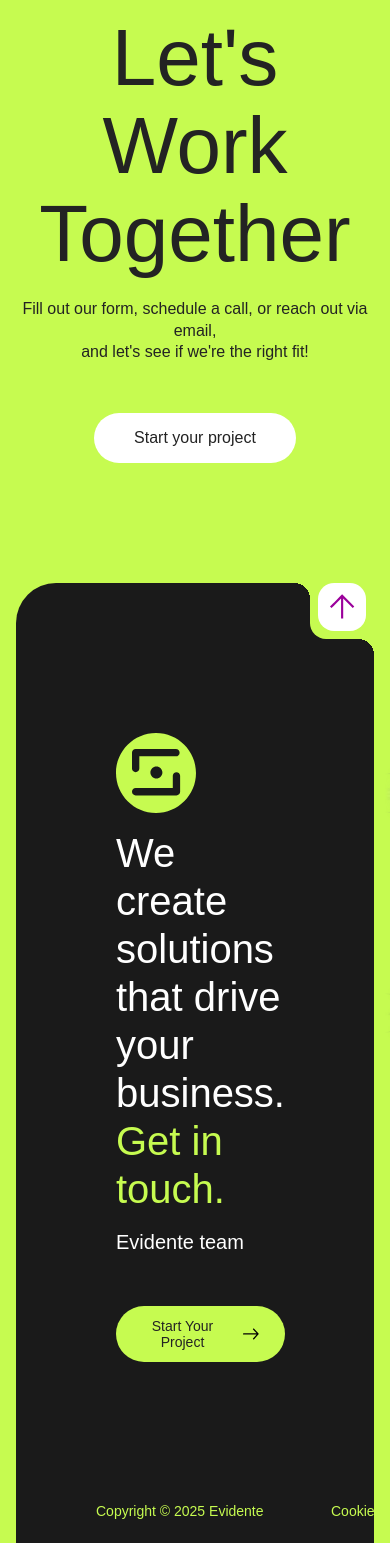
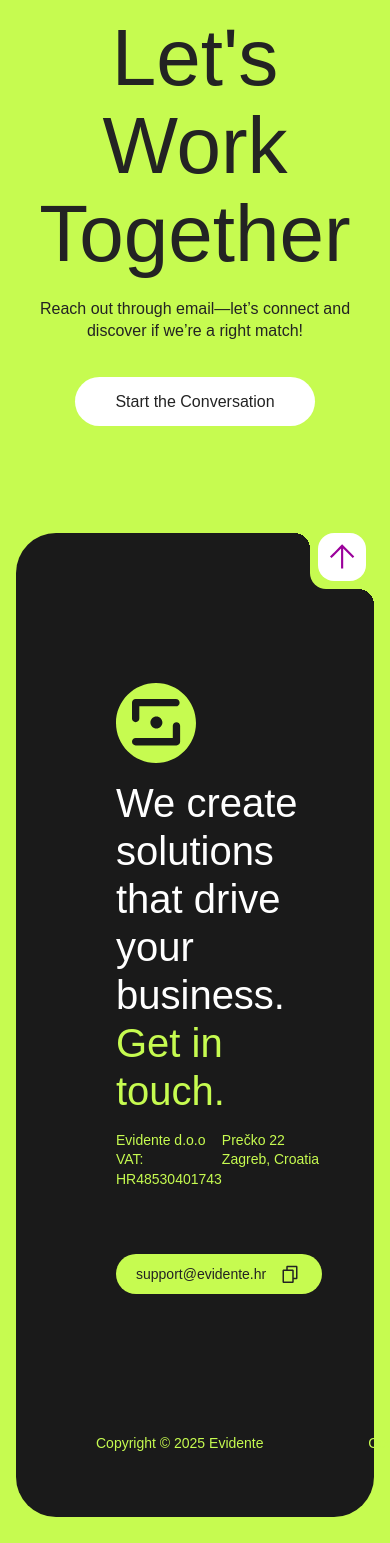
Before and after one commit to petar-simeta/evidente-website, a Next.js app: page / in a window 390 px wide. Shown: the part 5511-7054 px from the top of the page. Built offline with nearby package versions, Linux system fonts and the light colour scheme; a web font is replaced by a local one.

Commit message:
changes to footer before responsive

```diff
--- a/app/components/footer.tsx
+++ b/app/components/footer.tsx
@@ -5,8 +5,24 @@ import Image from 'next/image';
 import PartnerLogos from './partnerLogos';
 import Link from 'next/link';
 import { usePathname } from 'next/navigation';
+import React, { useState, useEffect } from 'react';
 
 export default function Footer() {
+  const [showCopiedTooltip, setShowCopiedTooltip] = useState(false);
+
+  const handleCopyEmail = () => {
+    navigator.clipboard.writeText('support@evidente.hr').then(() => {
+      setShowCopiedTooltip(true);
+    });
+  };
+
+  useEffect(() => {
+    if (showCopiedTooltip) {
+      const timer = setTimeout(() => setShowCopiedTooltip(false), 2000);
+      return () => clearTimeout(timer);
+    }
+  }, [showCopiedTooltip]);
+
   return (
     <div className={styles.footerFooter}>
       <div className={styles.bottomSection}>
@@ -25,8 +41,19 @@ export default function Footer() {
             <span>Get in touch.</span>
           </h4>
 
-          <p className={styles.teamName}>Evidente team</p>
-          <button className={styles.ctaButton}>Start Your Project</button>
+          <div className={styles.firmInfo}>
+            <span>Evidente d.o.o</span>
+            <span>Prečko 22</span>
+            <span>VAT: HR48530401743</span>
+            <span>Zagreb, Croatia</span>
+          </div>
+
+          <button className={styles.ctaButton} onClick={handleCopyEmail}>
+            support@evidente.hr
+            {showCopiedTooltip && (
+              <div className={styles.copyTooltip}>Copied to clipboard!</div>
+            )}
+          </button>
         </div>
 
         <div className={styles.clientLogos}>
--- a/app/components/footerSection.tsx
+++ b/app/components/footerSection.tsx
@@ -13,12 +13,16 @@ export default function FooterSection() {
           <h2>Let's Work Together</h2>
 
           <p className={styles.subtext}>
-            Fill out our form, schedule a call, or reach out via email,
-            <br />
-            and let's see if we're the right fit!
+            Reach out through email—let’s connect and discover if we’re a right
+            match!
           </p>
 
-          <button className={styles.ctaButton}>Start your project</button>
+          <a
+            href='mailto:email@example.com?subject=I%27m%20interested%20in%20working%20with%20you&body=Dear%20Evidente%2C%20my%20name%20is'
+            className={styles.ctaButton}
+          >
+            Start the Conversation
+          </a>
         </div>
       </div>
 
--- a/app/page.module.scss
+++ b/app/page.module.scss
@@ -1126,9 +1126,14 @@ footer.footer {
         }
       }
 
-      .teamName {
-        font-size: 20px;
-        margin-bottom: 50px;
+      .firmInfo {
+        display: grid;
+        grid-template-columns: 1fr 1fr;
+        color: var(--green-color);
+        font-size: 14px;
+        line-height: 1.4;
+        font-weight: 400;
+        margin-bottom: 64px;
       }
 
       .ctaButton {
@@ -1147,23 +1152,29 @@ footer.footer {
         &:after {
           content: '';
           position: absolute;
-          width: 18px;
-          height: 12px;
-          background-image: url('/arrow-right.svg');
+          width: 24px;
+          height: 24px;
+          background-image: url('/copy.svg');
           background-repeat: no-repeat;
           background-position: center;
           background-size: contain;
-          right: 25px;
+          right: 20px;
           top: 50%;
           transform: translateY(-50%);
           transition: transform 0.3s ease;
         }
+      }
 
-        &:hover {
-          &:after {
-            transform: translate(10px, -50%);
-          }
-        }
+      .copyTooltip {
+        font-size: 13px;
+        line-height: 1.4;
+        color: var(--almost-white-color);
+        position: absolute;
+        bottom: -32px;
+        left: 50%;
+        transform: translateX(-50%);
+        width: 100%;
+        text-align: center;
       }
     }
 
```
Also changed, not shown: public/copy.svg (added).
